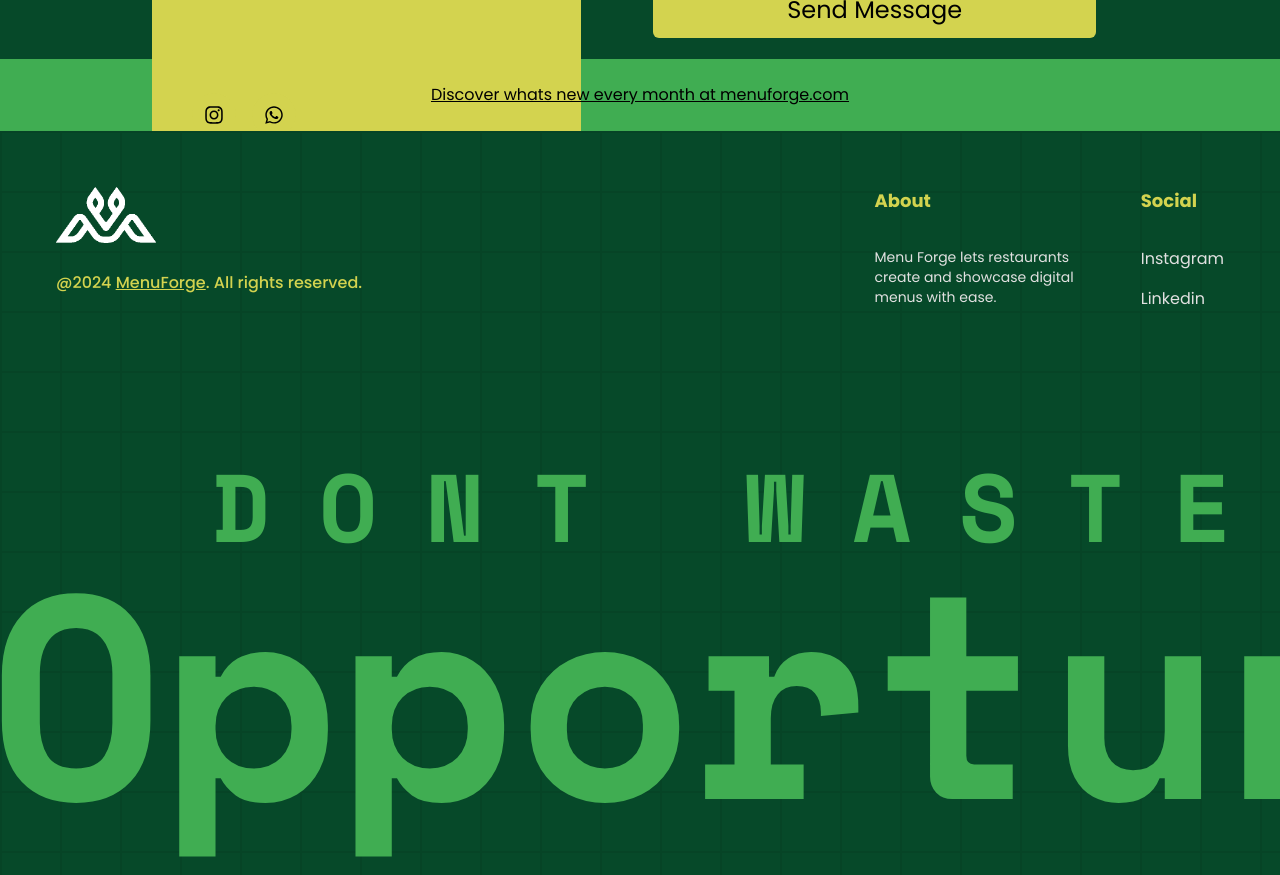
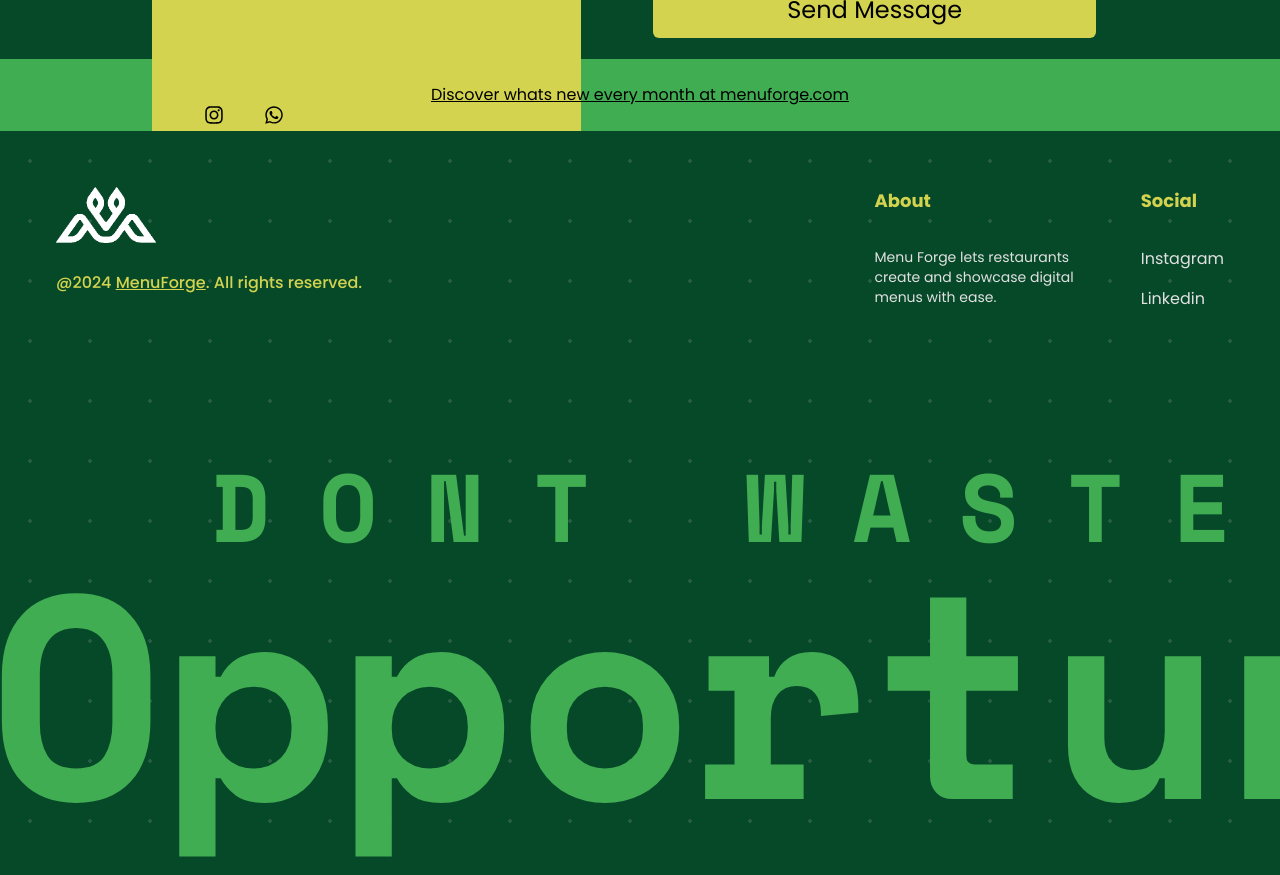
Before and after one commit to HamzaHamani/MENU-FORGE, a React (Vite) app: page / in a window 1280 px wide. Shown: the part 6400-7275 px from the top of the page. Built offline with nearby package versions, Linux system fonts and the light colour scheme; a web font is replaced by a local one.

Commit message:
refactor: Update background color and image in various components

```diff
--- a/src/App.css
+++ b/src/App.css
@@ -5,8 +5,7 @@
   top: -105%;
 }
 .bac {
-  background-image: linear-gradient(#064426 2px, transparent 2px),
-    linear-gradient(to right, #064426 2px, transparent 2px);
+  background-image: radial-gradient(#275e43 2px, transparent 2px);
   background-size: 60px 60px;
   background-color: #064929;
 }
--- a/src/Components/home/sliders.jsx
+++ b/src/Components/home/sliders.jsx
@@ -54,7 +54,7 @@ const Column = ({ images, top, y = 0, top2, top3, top4, top5 }) => {
   return (
     <motion.div
       style={{ y }}
-      className={`relative ${top ? "top-1" : ""} ${top2 ? "-top-56" : ""}  ${top3 ? "top-3" : ""} ${top4 ? "-top-80" : ""} ${top5 ? "top-16" : ""} col flex flex-col gap-2`}
+      className={`relative ${top ? "top-1" : ""} ${top2 ? "-top-36" : ""}  ${top3 ? "top-3" : ""} ${top4 ? "-top-60" : ""} ${top5 ? "top-16" : ""} col flex flex-col gap-2`}
     >
       {images.map((image) => (
         <div
--- a/src/pages/footer.jsx
+++ b/src/pages/footer.jsx
@@ -42,7 +42,7 @@ function Footer() {
         </div>
         <div className="flex w-[10000px] flex-col  overflow-hidden bg-yellow-50 text-secondary2">
           <div className=" absolute -bottom-10  -ml-3 text-[18rem] font-bold capitalize">
-            <p className="font-spacemono absolute -top-10 left-56 text-center text-[6rem] font-semibold uppercase tracking-[0.5em] ">
+            <p className="absolute -top-10 left-56 text-center font-spacemono text-[6rem] font-semibold uppercase tracking-[0.5em] ">
               {" "}
               Dont waste the{" "}
             </p>
```
